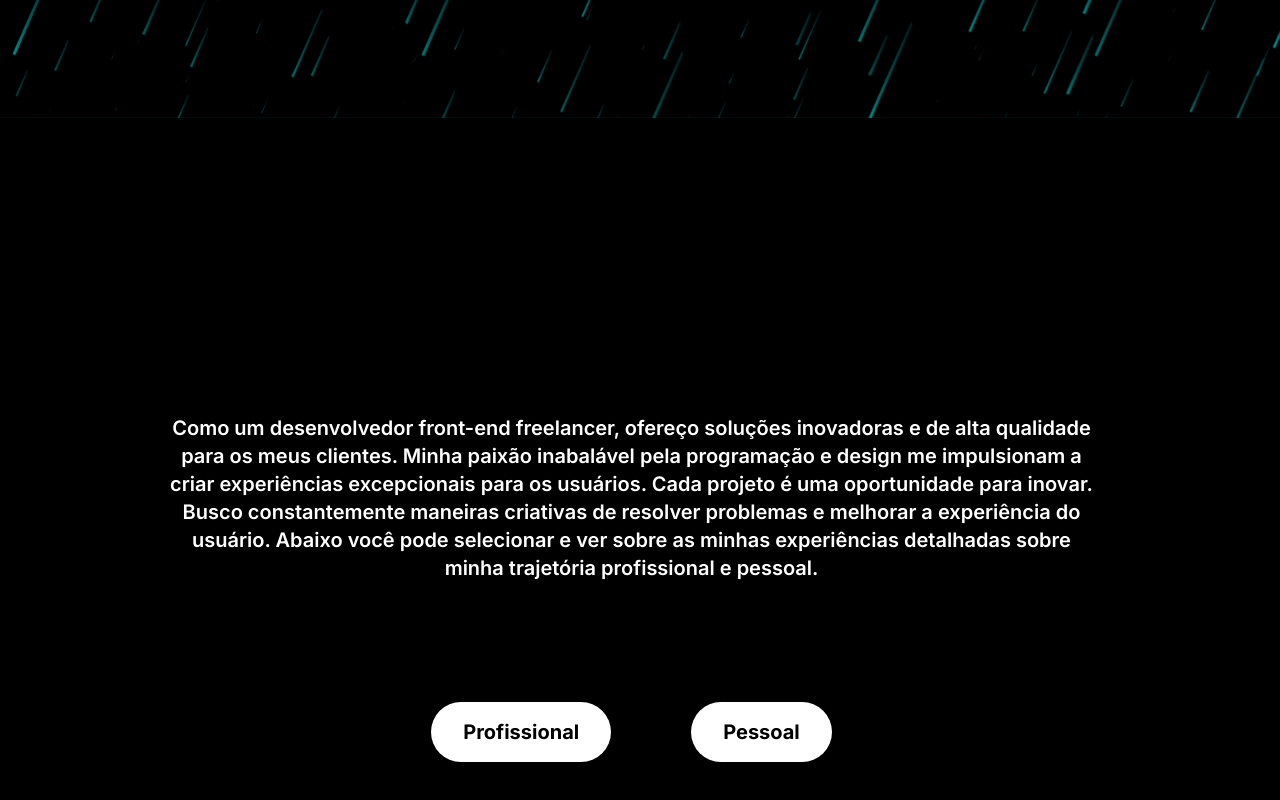
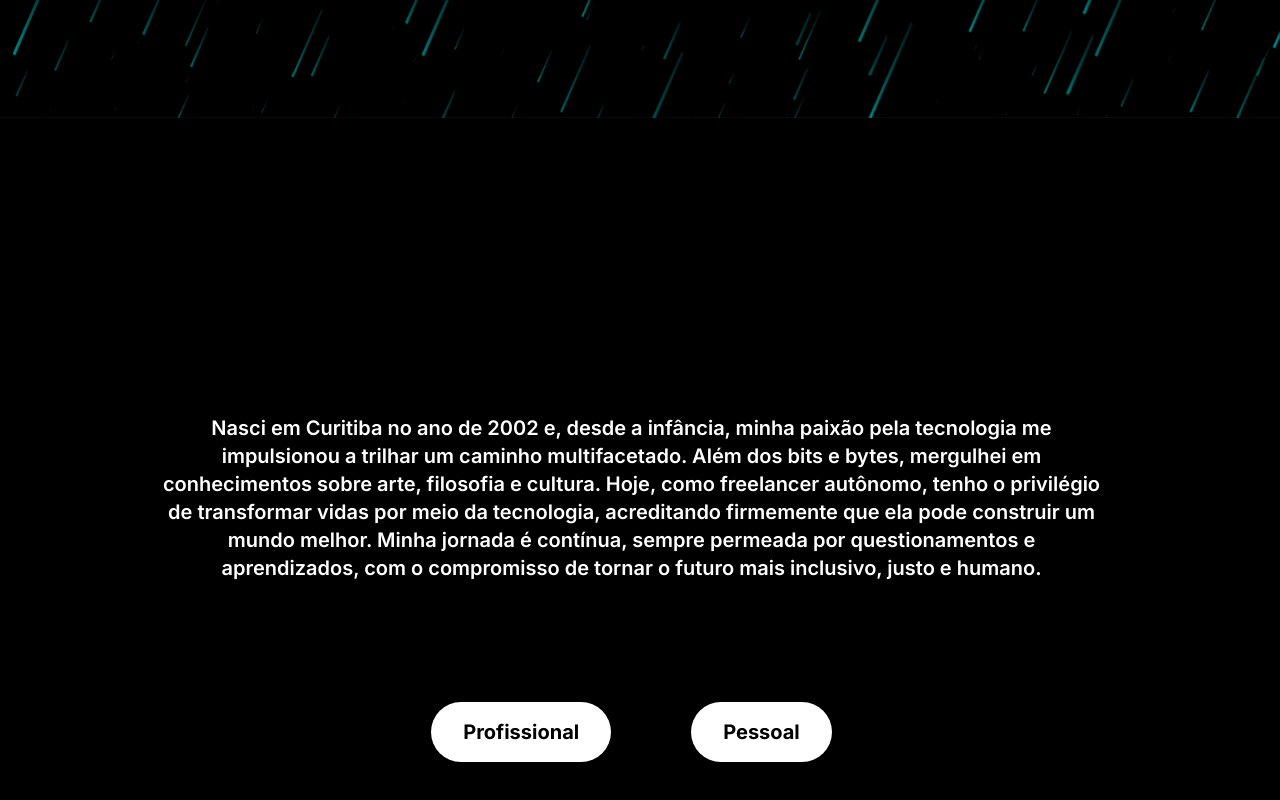
Before and after one commit to httpE2Barao/E2Barao, a Next.js app: page /Experiences in a window 1280 px wide. Shown: the part 682-1482 px from the top of the page. Built offline with nearby package versions, Linux system fonts and the light colour scheme.

Commit message:
Update resume.tsx

```diff
--- a/src/components/backgrounds/resume.tsx
+++ b/src/components/backgrounds/resume.tsx
@@ -14,8 +14,8 @@ export const ResumeAbt = (props: iResumeAbt) => {
     text-center font-semibold text-xl px-4 py-10 pt-60 mx-auto max-w-[2000px]`}>
       <p>
         {language==='pt-BR'
-        ? 'Como um desenvolvedor front-end freelancer, ofereço soluções inovadoras e de alta qualidade para os meus clientes. Minha paixão inabalável pela programação e design me impulsionam a criar experiências excepcionais para os usuários. Cada projeto é uma oportunidade para inovar. Busco constantemente maneiras criativas de resolver problemas e melhorar a experiência do usuário. Abaixo você pode selecionar e ver sobre as minhas experiências detalhadas sobre minha trajetória profissional e pessoal.'
-        : 'As a freelance front-end developer, I offer innovative and high-quality solutions to my clients. My unwavering passion for programming and design drives me to create exceptional user experiences. Each project is an opportunity to innovate. I constantly seek creative ways to solve problems and improve the user experience. Below, you can select and view my detailed experiences about my professional and personal journey.'}
+        ? 'Nasci em Curitiba no ano de 2002 e, desde a infância, minha paixão pela tecnologia me impulsionou a trilhar um caminho multifacetado. Além dos bits e bytes, mergulhei em conhecimentos sobre arte, filosofia e cultura. Hoje, como freelancer autônomo, tenho o privilégio de transformar vidas por meio da tecnologia, acreditando firmemente que ela pode construir um mundo melhor. Minha jornada é contínua, sempre permeada por questionamentos e aprendizados, com o compromisso de tornar o futuro mais inclusivo, justo e humano.'
+        : 'I was born in Curitiba in 2002, and since childhood, my passion for technology has driven me to follow a multifaceted path. Beyond bits and bytes, I delved into knowledge about art, philosophy, and culture. Today, as a freelance professional, I have the privilege of transforming lives through technology, firmly believing that it can build a better world. My journey is ongoing, always infused with questioning and learning, with a commitment to making the future more inclusive, fair, and humane.'}
       </p>
     </section>
   )
```
